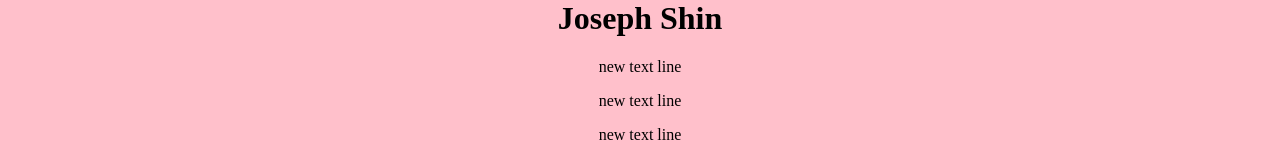
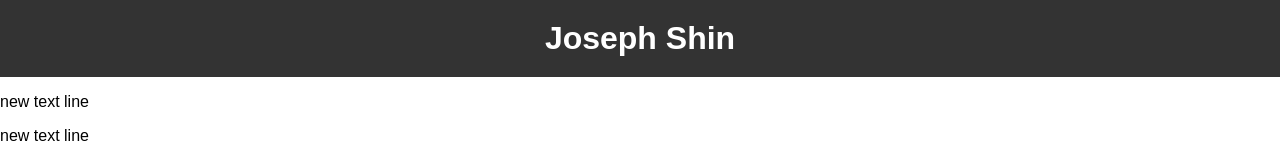
Before and after one commit to ShySana/hoonwoi, a plain HTML site: page index.html in a window 1280 px wide. Shown: the top 160 px of the page. Drawn offline with Linux system fonts and the light colour scheme.

Commit message:
Update styles.css

```diff
--- a/styles.css
+++ b/styles.css
@@ -1,6 +1,16 @@
 body {
+    font-family: Arial, sans-serif;
     margin: 0;
-    background: pink;
-    text-align: center;
+    padding: 0;
+}
 
+header {
+    background-color: #333; /* Set the background color for the header */
+    color: #fff; /* Set the text color to white */
+    padding: 20px; /* Add some padding to the header */
+    text-align: center; /* Center-align the text */
 }
+
+h1 {
+    margin: 0; /* Remove default margin for the h1 element */
+}
```
